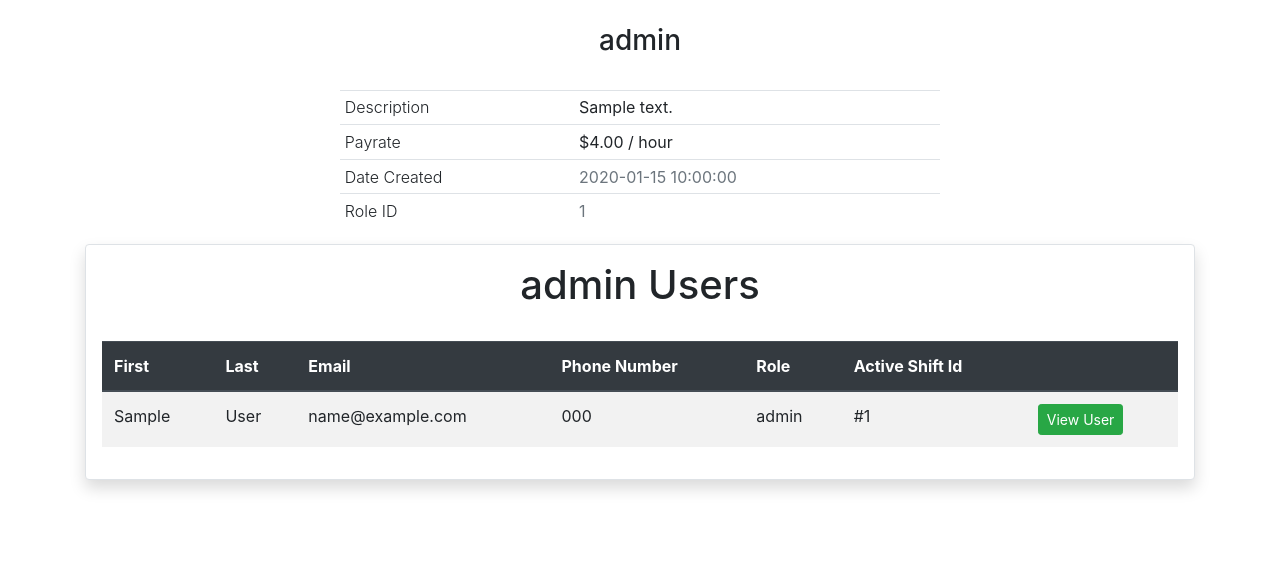
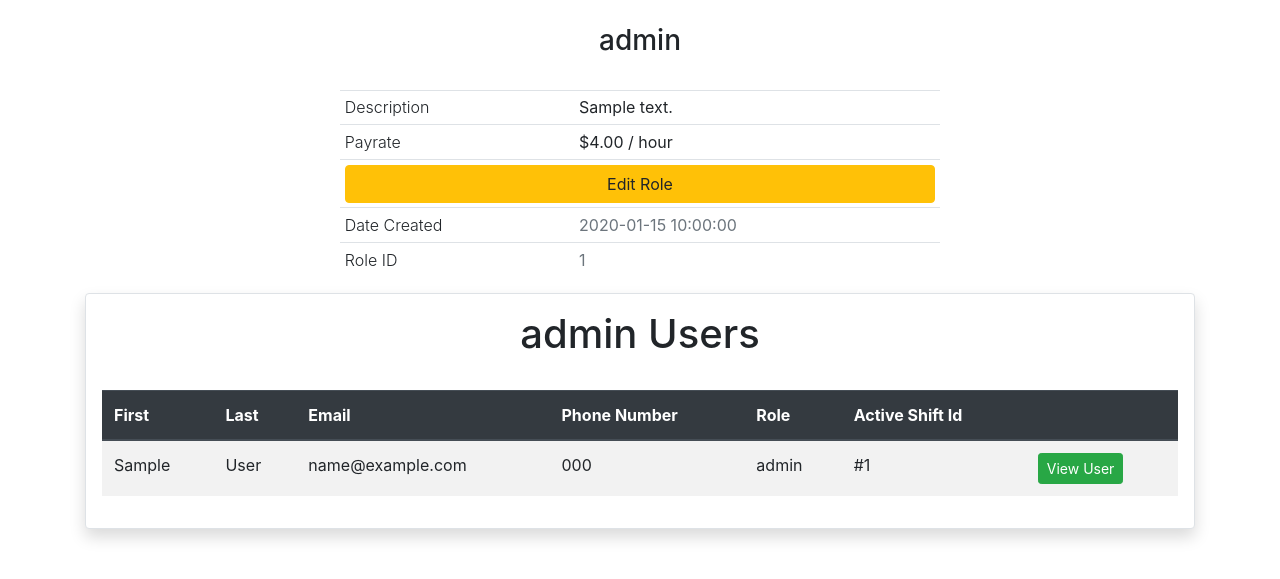
Before and after one commit to tjmeier/Flask-Web-App, a Flask app: page /admin/role/1 in a window 1280 px wide. Shown: the part 56-635 px from the top of the page. Run offline with Flask 3, Linux system fonts and the light colour scheme; a user stored in the database is signed in; tables that the repository leaves empty hold one stand-in row (values such as "Sample post"); some libraries are stand-ins or nearby versions.

Commit message:
allowed editing role details

```diff
--- a/website/templates/admin/admin.html
+++ b/website/templates/admin/admin.html
@@ -6,8 +6,9 @@
 <br/>
 
 <div align="center">
-
     <div class="container p-3 my-3 border shadow bg-white rounded">
+        <h1 align="center">Get All Shifts</h1>
+        <br/>
 
 
         {% include 'excel_download_selector.html' %}
--- a/website/templates/admin/admin_base.html
+++ b/website/templates/admin/admin_base.html
@@ -1,7 +1,7 @@
 <!-- base.html holds the overall theme of the website-->
 
 <!DOCTYPE html>
-<html>
+<html lang="en-US">
 <head>
     <meta charset="utf-8" />
     <meta name="viewport" content="width=device-width, initial-scale=1">
--- a/website/templates/admin/admin_see_role.html
+++ b/website/templates/admin/admin_see_role.html
@@ -24,6 +24,15 @@
                 <td>{{see_role.payrate_str()}}</td>
             </tr>
             <tr>
+                <td colspan="2">
+                    <!-- Button trigger modal -->
+                    <button style="width: 100%;" type="button" class="btn btn-warning" data-toggle="modal" data-target="#exampleModal">
+                        Edit Role
+                    </button>
+                </td>
+
+            </tr>
+            <tr>
                 <td class="font-weight-light"  scope="row">Date Created</td>
                 <td class="text-secondary">{{see_role.datetime_added}}</td>
             </tr>
@@ -32,9 +41,72 @@
                 <td class="text-secondary">{{see_role.id}}</td>
             </tr>
 
+
+
         </tbody>
     </table>
 </div>
+
+
+
+
+
+
+<!-- Modal -->
+<div class="modal fade" id="exampleModal" tabindex="-1" role="dialog" aria-labelledby="exampleModalLabel" aria-hidden="true">
+<div class="modal-dialog" role="document">
+    <div class="modal-content">
+    <div class="modal-header">
+        <h5 class="modal-title" id="exampleModalLabel">Edit Role</h5>
+        <button type="button" class="close" data-dismiss="modal" aria-label="Close">
+        <span aria-hidden="true">&times;</span>
+        </button>
+    </div>
+
+    <form method="POST">
+        <div class="form-group">
+
+            <div class="modal-body">
+
+                <div class="row">
+
+                    <div class="col-7">
+                        <label for="role-name">Role Name</label>
+                        <!--recall that you always want 'for' and 'id' to be linked with same name,
+                        'name' will be used to pass to backend-->
+                        <input type="text" class="form-control" id="role-name" name="role-name" value="{{see_role.role_name}}"/>
+
+                    </div>
+                    <div class="col-4">
+                        <label for="payrate">Hourly Payrate</label>
+                        <input type="number" min="0" value="{{see_role.payrate}}" step="0.01" class="form-control" id="payrate" name="payrate"/>
+                    </div>
+
+                </div>
+                <div class="row">
+                    <div class="col-11">
+                        <label for="description">Description</label>
+                        <textarea type="text" class="form-control" id="description" name="description">{{see_role.description}}</textarea>
+                    </div>
+                </div>
+
+            </div>
+            <div class="modal-footer">
+                <button type="submit" class="btn btn-primary" name="btn" value="update-role">Update Role</button>
+            </div>
+
+        </div>
+    </form>
+
+
+
+
+    </div>
+</div>
+</div>
+
+
+
 
 {% include 'admin_users_table.html' %}
 
--- a/website/templates/base.html
+++ b/website/templates/base.html
@@ -1,7 +1,7 @@
 <!-- base.html holds the overall theme of the website-->
 
 <!DOCTYPE html>
-<html>
+<html lang="en-US">
 <head>
     <meta charset="utf-8" />
     <meta name="viewport" content="width=device-width, initial-scale=1">
--- a/website/views_admin.py
+++ b/website/views_admin.py
@@ -166,7 +166,6 @@ def roles():
             role = Role.query.filter_by(role_name=roleName).first() #sees if there's role a client with that name
 
 
-
             if len(roleName) < 2:
                 flash('Role name must be at least 2 characters.', category='error')
 
@@ -192,7 +191,7 @@ def roles():
 
 
 
-@views_admin.route('/role/<int:see_role_id>')
+@views_admin.route('/role/<int:see_role_id>', methods=['GET', 'POST'])
 @login_required
 def role(see_role_id):
 
@@ -202,7 +201,36 @@ def role(see_role_id):
         see_role = Role.query.filter_by(id=see_role_id).first()
 
 
-        #needs to be verified.
+        if request.method == 'POST':
+            if request.form['btn'] == 'update-role':
+                roleName = request.form.get('role-name')
+                description = request.form.get('description')
+                payrate = float(request.form.get('payrate'))
+
+
+
+                role = Role.query.filter_by(role_name=roleName).first() #sees if there's role a client with that name
+
+
+
+                if len(roleName) < 2:
+                    flash('Role name must be at least 2 characters.', category='error')
+
+                elif payrate < 0:
+                    flash('Payrate must be positive value.', category='error')
+
+                elif role and role.role_name != see_role.role_name:
+                    flash('A role with that name already exists.', category='error')
+
+                else:
+
+                    see_role.role_name = roleName; see_role.description = description; see_role.payrate = payrate
+                    db.session.commit()
+
+                    flash('Role successfully updated!', category='success')
+
+
+        #gets all the users who have this role
         if see_role.role_holders is not None: role_users = [User.query.get(role_holder.holder_user_id) for role_holder in see_role.role_holders]
         else: role_users = []
 
```
